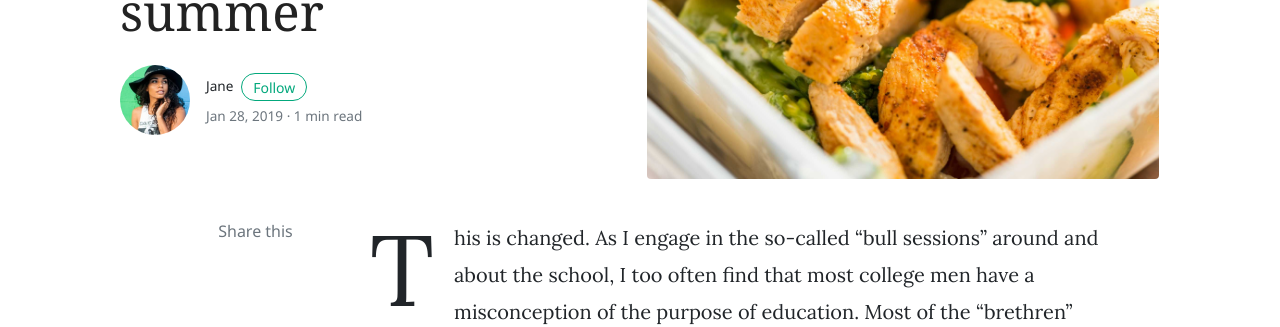
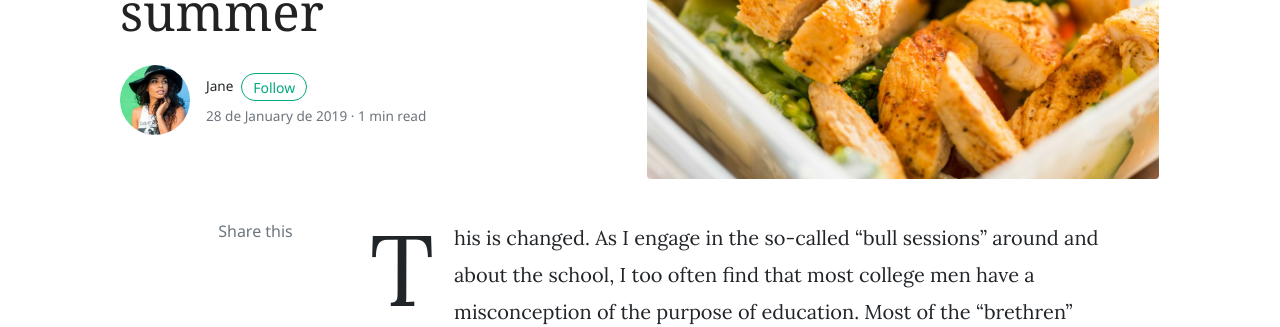
Before and after one commit to luishenriquetp01/luishenriquetp01.github.io, a Jekyll site: the page built from _posts/2019-01-28-we-all-wait-for-summer.md, in a window 1280 px wide and 1400 px high. Shown: the part 262-589 px from the top of the window. Built offline with Jekyll 4.4.1, drawn with Linux system fonts in a browser that asks for light colours; nearby versions of some CDN libraries; comment, search, counter and statistics services are not loaded.

```diff
--- a/_config.yml
+++ b/_config.yml
@@ -7,6 +7,7 @@ baseurl: ''
 disqus: 'demowebsite'
 email: 'wowthemesnet@gmail.com'
 mailchimp-list: 'https://wowthemes.us11.list-manage.com/subscribe/post?u=8aeb20a530e124561927d3bd8&amp;id=8c3d2d214b'
+locale: pt-BR
 
 include: ['_pages']
 permalink: /:title/
--- a/_layouts/default.html
+++ b/_layouts/default.html
@@ -85,7 +85,7 @@
 
             </div>
             <div>
-                <a target="_blank" class="text-dark font-weight-bold" href="{{site.baseurl}}/authors-list.html">Quem somos</a> | <a class="text-dark" target="_blank" href="{{site.baseurl}}/contact.html">Fale conosco</a>.
+                <a target="_blank" class="text-dark font-weight-bold" href="{{site.baseurl}}/authors-list.html">Quem somos</a> | <a class="text-dark font-weight-bold" target="_blank" href="{{site.baseurl}}/contact.html">Fale conosco</a>
             </div>
         </div>
         </div>
--- a/_layouts/post.html
+++ b/_layouts/post.html
@@ -46,7 +46,7 @@ layout: default
 								></span
 							>
 							<span class="text-muted d-block mt-1"
-								>{{ page.date | date: '%b %d, %Y' }} · {% include
+								>{{ page.date | date: '%d de %B de %Y' }} · {% include
 								meta-read-time.html %}</span
 							>
 						</small>
```
